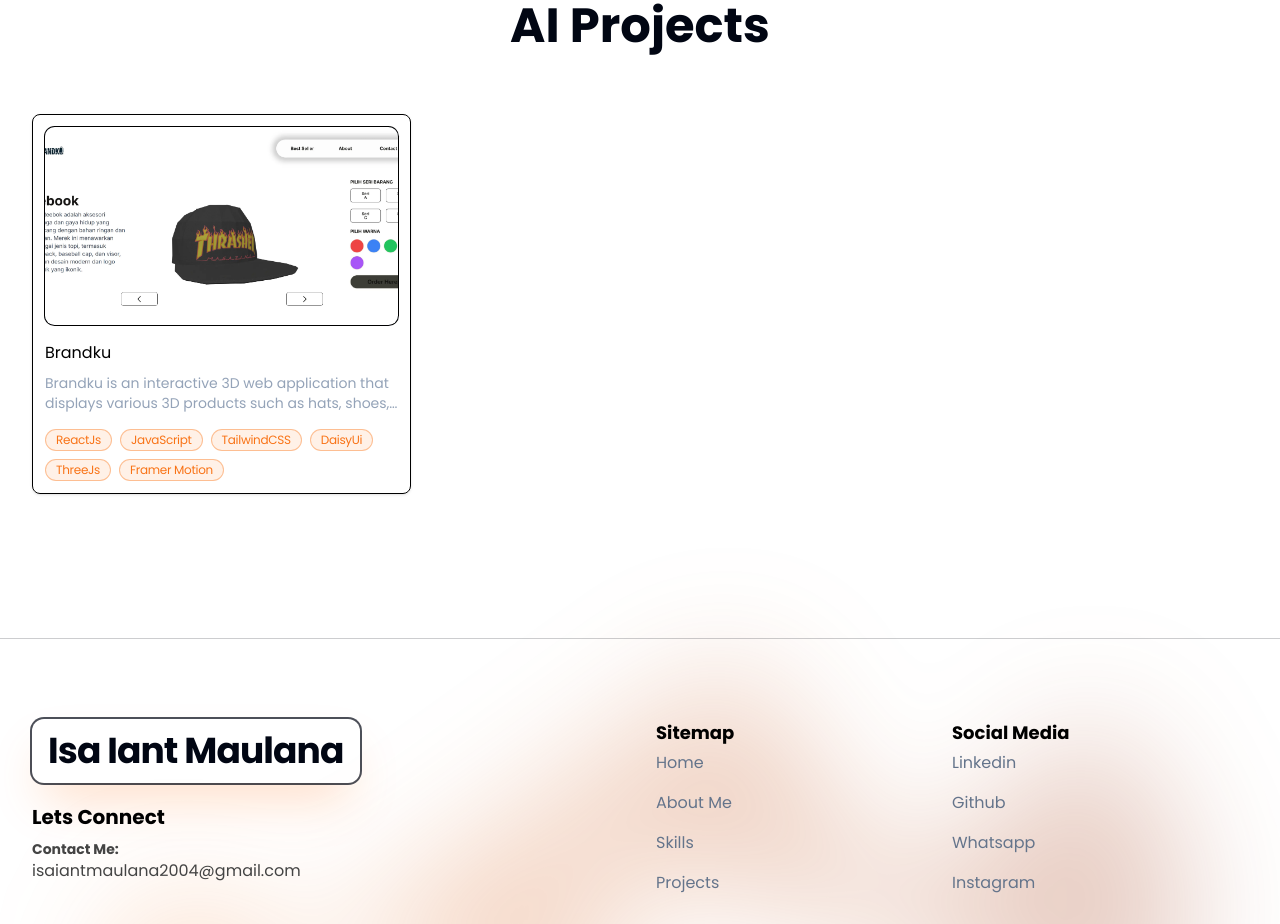
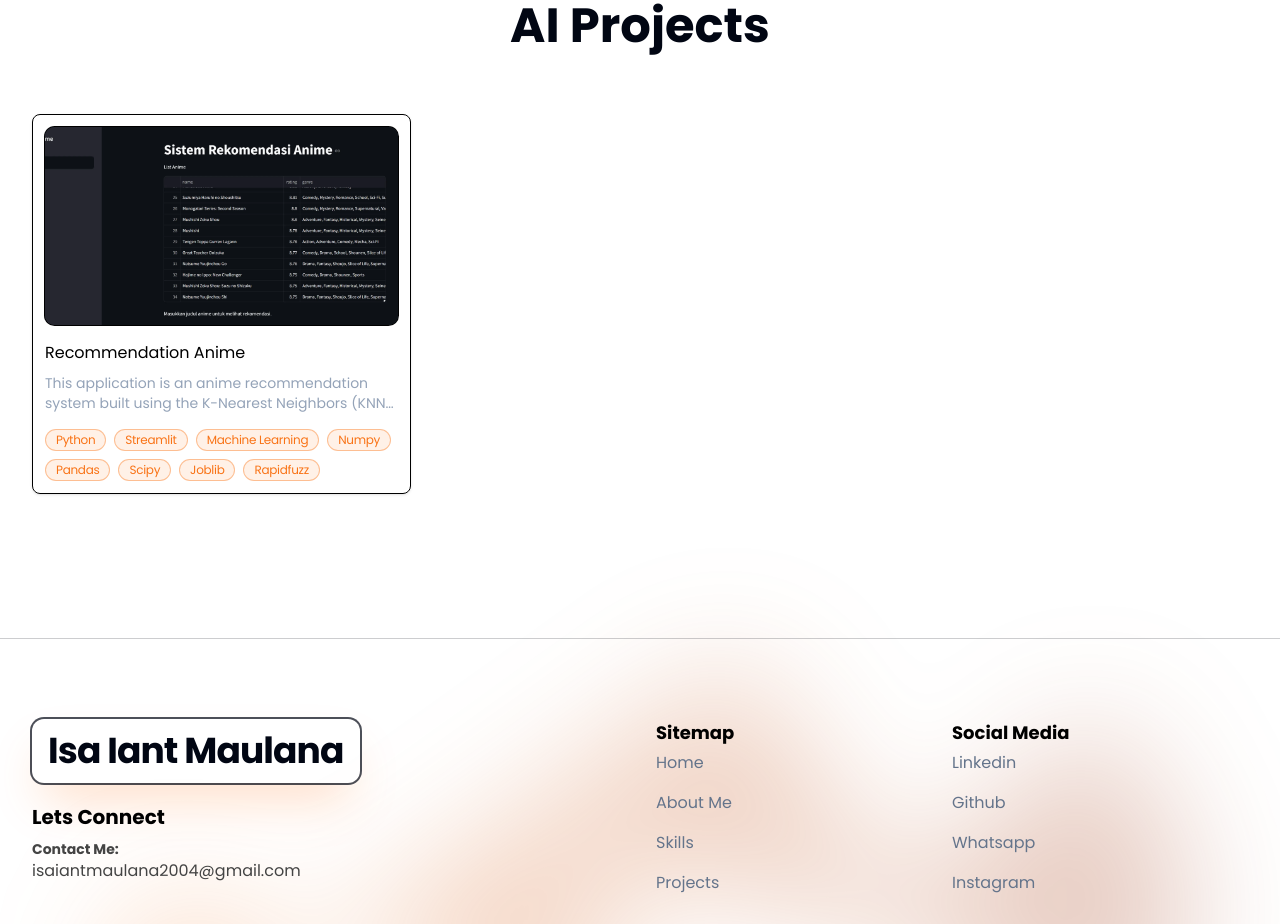
Before and after one commit to Isaaja/portofolio-app, a Next.js app: page / in a window 1280 px wide. Shown: the part 3520-4444 px from the top of the page. Built offline with nearby package versions, Linux system fonts and the light colour scheme; no server answers.

Commit message:
add recommendation project

```diff
--- a/components/utilities/data-portofolio.js
+++ b/components/utilities/data-portofolio.js
@@ -78,20 +78,22 @@ export const websitePorto = [
 
 export const aiPorto = [
   {
-    link: "https://github.com/Isaaja/Project_3Dwebsite",
-    website: "https://project-3d-website.vercel.app/",
-    thubmnail: "/images/portofolio/image-brandku.webp",
-    alt: "Brandku",
-    title: "Brandku",
+    link: "https://github.com/Isaaja/STKI_Project",
+    website: "https://stki-14416-app.streamlit.app/",
+    thubmnail: "/images/portofolio/image-recommendation-system.webp",
+    alt: "Recommendation Anime",
+    title: "Recommendation Anime",
     excerpt:
-      "Brandku is an interactive 3D web application that displays various 3D products such as hats, shoes, t-shirts, and watches. This project is a portfolio/showcase website that allows users to view and interact with 3D models of various fashion items and accessories.",
+      "This application is an anime recommendation system built using the K-Nearest Neighbors (KNN) model. The application can provide anime recommendations based on user input, such as favorite anime names, genres, or ratings.",
     techs: [
-      "ReactJs",
-      "JavaScript",
-      "TailwindCSS",
-      "DaisyUi",
-      "ThreeJs",
-      "Framer Motion",
+      "Python",
+      "Streamlit",
+      "Machine Learning",
+      "Numpy",
+      "Pandas",
+      "Scipy",
+      "Joblib",
+      "Rapidfuzz",
     ],
   },
 ];
```
Also changed, not shown: public/images/portofolio/image-recommendation-system.webp (added).
